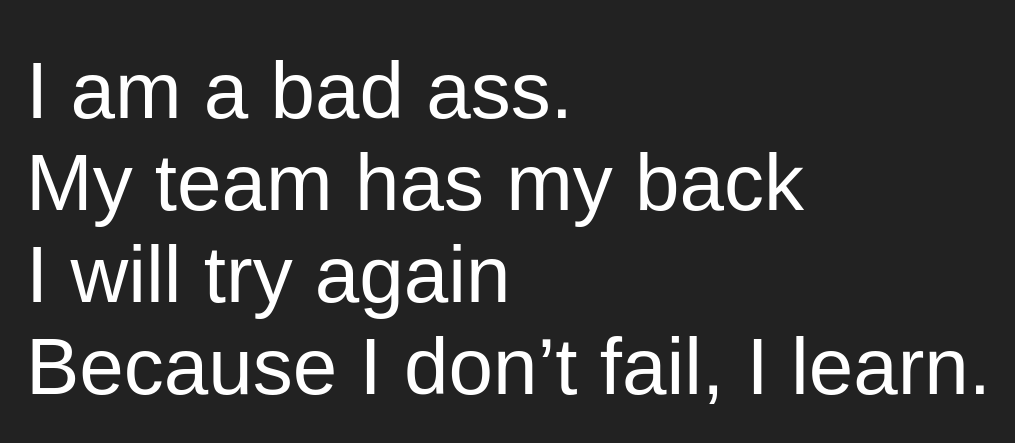
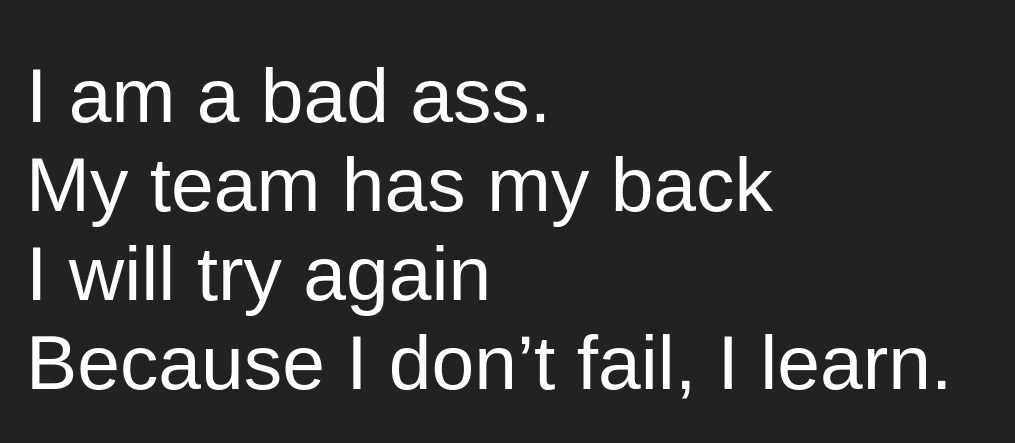
Before and after one commit to EndGameStudio/idontfail, a plain HTML site: page index.html in a window 1280 px wide. Shown: the part 171-614 px from the top of the page, without its empty margins (6-1021 px from the left). Drawn offline with Linux system fonts and the light colour scheme.

Commit message:
Fix font size

```diff
--- a/index.html
+++ b/index.html
@@ -10,7 +10,7 @@
 				margin: 0 0 0 2rem;
 				padding: 0;
 				font-family: sans-serif;
-				font-size: 5rem;
+				font-size: 6vw;
 			}
 			div {
 				height: 100vh;
```
